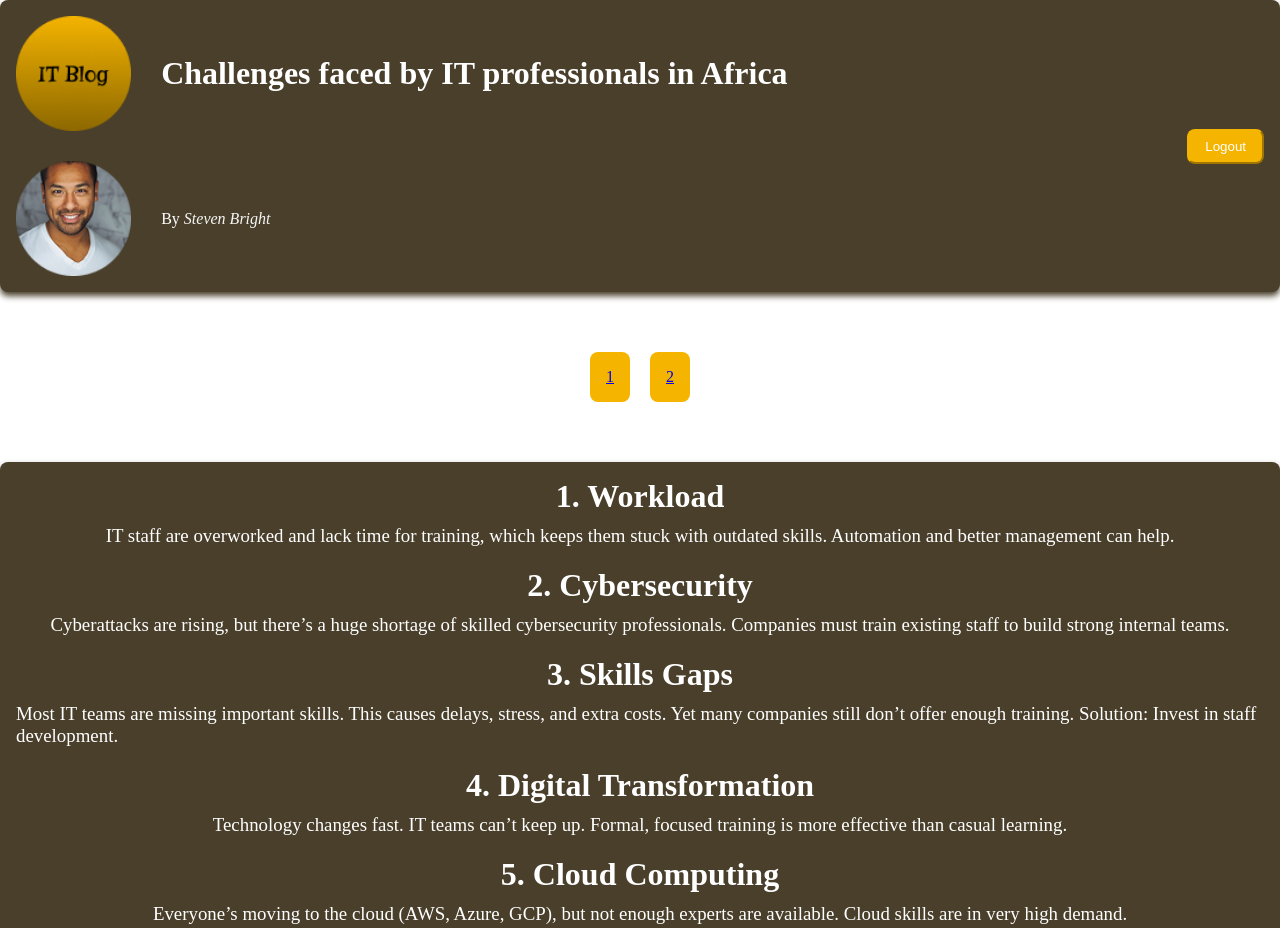
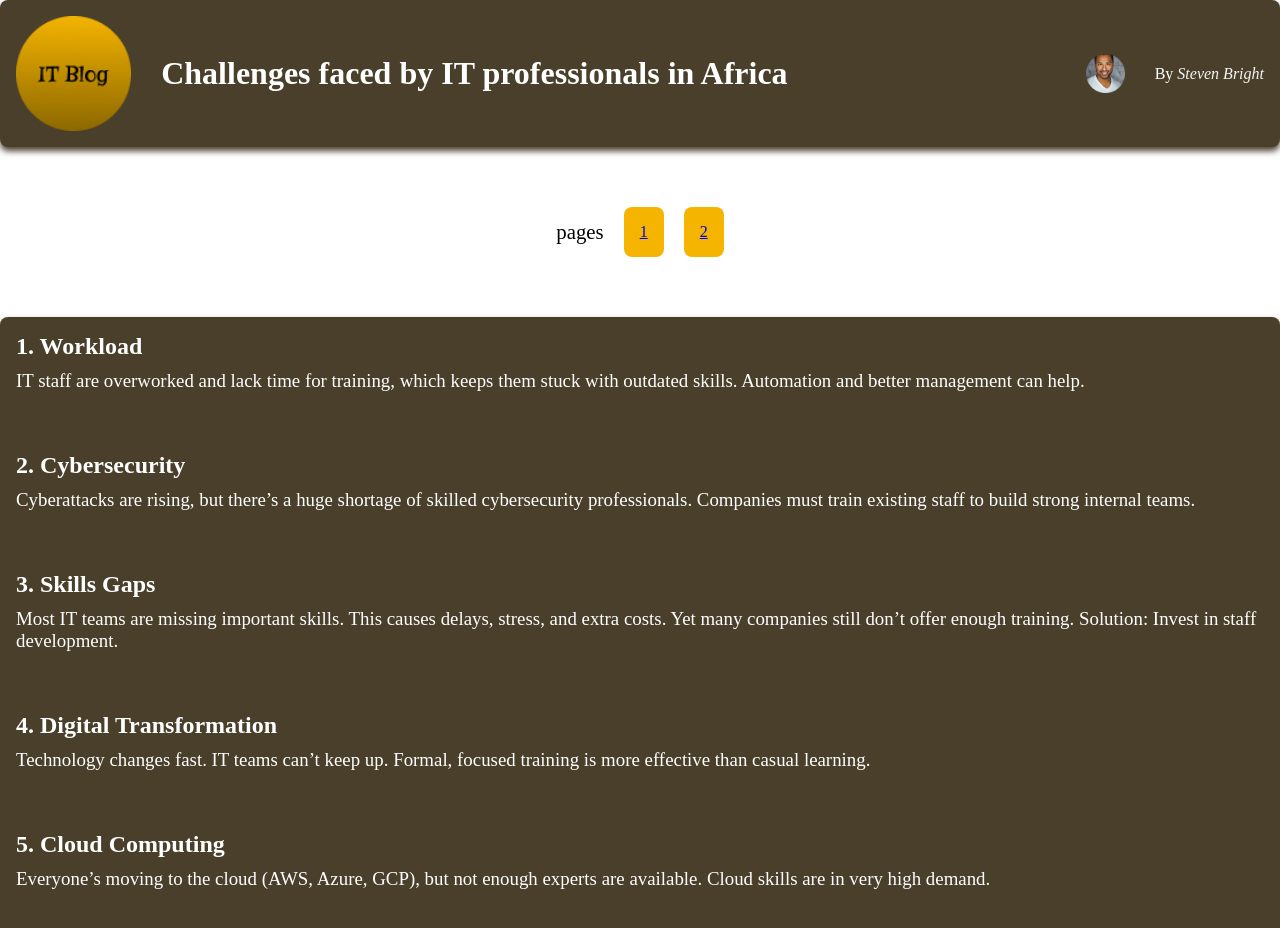
Before and after one commit to siyabongamasiya/IT-blog, a plain HTML site: page index.html in a window 1280 px wide. Shown: the top 928 px of the page. Drawn offline with Linux system fonts and the light colour scheme.

Commit message:
changed header direction,aligned content text to the left,added pages text.

```diff
--- a/index.html
+++ b/index.html
@@ -10,7 +10,8 @@
     <header class="cardHolder" id="top">
       <div id="logo-and-blogger-section">
         <div id="logo-and-blogger-section-subsection-1">
-          <img bvkm
+          <img
+            bvkm
             class="blog-image"
             src="./media/images/logo.png"
             alt="logo-image"
@@ -23,10 +24,11 @@
           <p>By <span>Steven Bright</span></p>
         </div>
       </div>
-      <button id="logout" onclick="logout()">Logout</button>
     </header>
+
     <!--navigators-->
     <div id="nav-container">
+      <p>pages</p>
       <div class="nav-item" id="nav-item-1"><a href="./index.html">1</a></div>
       <div class="nav-item" id="nav-item-1">
         <a href="./operating-systems.html">2</a>
@@ -35,16 +37,11 @@
 
     <!--main content-->
     <main>
-      <section class="cardHolder" id="challenges-section"></section>
+      <section class="cardHolder" id="challenges-section">
+
+      </section>
     </main>
 
-    <!--navigators-->
-    <div id="nav-container">
-      <div class="nav-item" id="nav-item-1"><a href="./index.html">1</a></div>
-      <div class="nav-item" id="nav-item-1">
-        <a href="./operating-systems.html">2</a>
-      </div>
-    </div>
     <footer class="cardHolder" id="footer">
       <img class="blog-image" src="./media/images/logo.png" alt="logo-image" />
       <p id="copyright">@ 2025 All rights reserved</p>
--- a/style.css
+++ b/style.css
@@ -1,44 +1,49 @@
 :root {
-    --background : #493F2B;
-    --accent : #F4B400;
-    --Text : #FFFFFF;
-    --image-width : 9vw;
-    --image-height : 9vw;
-    --span-text-color : whitesmoke;
-    --logo-and-blogger-gap : 30px;
+  --background: #493f2b;
+  --accent: #f4b400;
+  --Text: #ffffff;
+  --image-width: 9vw;
+  --image-height: 9vw;
+  --span-text-color: whitesmoke;
+  --logo-and-blogger-gap: 30px;
 
   /* fonts*/
-    --header-font : 3rem;
-    --description-font : 1.5rem;
+  --header-font: 3rem;
+  --description-font: 1.5rem;
 }
 
-*{
+* {
   margin: 0;
   padding: 0;
   max-width: 100%;
   box-sizing: border-box;
 }
 
-html,body{
+
+html,
+body {
   width: 100%;
   height: 100%;
 }
 
-.blog-image,#blogger-image{
+.blog-image,
+#blogger-image {
   width: var(--image-width);
   height: var(--image-height);
   border-radius: 50;
 }
 
-#blogger-image{
+#blogger-image {
   transition: transform 0.3s ease-in-out;
+  width: 3vw;
+  height: 3vw;
 }
 
-#blogger-image:hover{
+#blogger-image:hover {
   transform: scale(1.1);
 }
 
-body{
+body {
   gap: 60px;
   display: flex;
   flex-direction: column;
@@ -46,7 +51,7 @@ body{
   align-items: center;
 }
 
-footer{
+footer {
   display: flex;
   flex-direction: row;
   justify-content: space-between;
@@ -54,7 +59,7 @@ footer{
   margin-top: 60px;
 }
 
-#logout{
+#logout {
   padding: 0.5rem 1rem;
   min-width: 70px;
   min-height: 30px;
@@ -71,40 +76,47 @@ footer{
   cursor: pointer;
 }
 
-h3,h1{
+h3,
+h1 {
   color: var(--Text);
 }
 
-#nav-container{
-    display: flex;
-    flex-direction: row;
-    gap: 20px;
-}
-
-.nav-item{
+.nav-item {
   background-color: var(--accent);
   padding: 16px;
   border-radius: 8px;
 }
 
-h3{
-    font-size: 2rem;
+h3 {
+  font-size: 1.5rem;
 }
 
-span{
+span {
   font-style: italic;
   color: var(--span-text-color);
 }
 
-p{
+p {
   color: var(--Text);
+}
+
+#nav-container {
+  display: flex;
+  flex-direction: row;
+  align-items: center;
+  gap: 20px;
+}
+
+#nav-container p {
+  color: black;
+  font-size: 1.3rem;
 }
 
 .challenge-content {
   font-size: 1.18rem;
 }
 
-#logo-and-blogger-section-subsection-2{
+#logo-and-blogger-section-subsection-2 {
   display: flex;
   flex-direction: row;
   justify-content: space-between;
@@ -112,7 +124,7 @@ p{
   gap: var(--logo-and-blogger-gap);
 }
 
-#logo-and-blogger-section-subsection-1{
+#logo-and-blogger-section-subsection-1 {
   display: flex;
   flex-direction: row;
   justify-content: space-between;
@@ -120,20 +132,21 @@ p{
   gap: var(--logo-and-blogger-gap);
 }
 
-#logo-and-blogger-section{
+#logo-and-blogger-section {
+  width: 100%;
   display: flex;
-    flex-direction: column;
-    justify-content: center;
-    align-items: start;
+  flex-direction: row;
+  justify-content: space-between;
+  align-items: center;
   gap: var(--logo-and-blogger-gap);
 }
 
-#top{
+#top {
   display: flex;
   justify-content: space-between;
 }
 
-.challenge{
+.challenge {
   display: flex;
   flex-direction: column;
   justify-content: flex-start;
@@ -142,22 +155,28 @@ p{
   margin-bottom: 20px;
 }
 
-.cardHolder{
+.cardHolder {
   display: flex;
   width: 100% !important;
   padding: 16px;
   background-color: var(--background);
   border-radius: 8px;
-    box-shadow: 0px 4px 6px 0px #493F2B;
+  box-shadow: 0px 4px 6px 0px #493f2b;
+  gap: 40px;
 }
 
-#challenges-section{
+h3{
+    width: 100%;
+    text-align: start;
+}
+
+#challenges-section {
   display: flex;
   flex-direction: column;
   justify-content: top;
-    align-items: center;
+  align-items: start;
 }
 
-main{
+main {
   width: 100%;
 }
```
Lines whose indentation alone changed are shown as unchanged.
